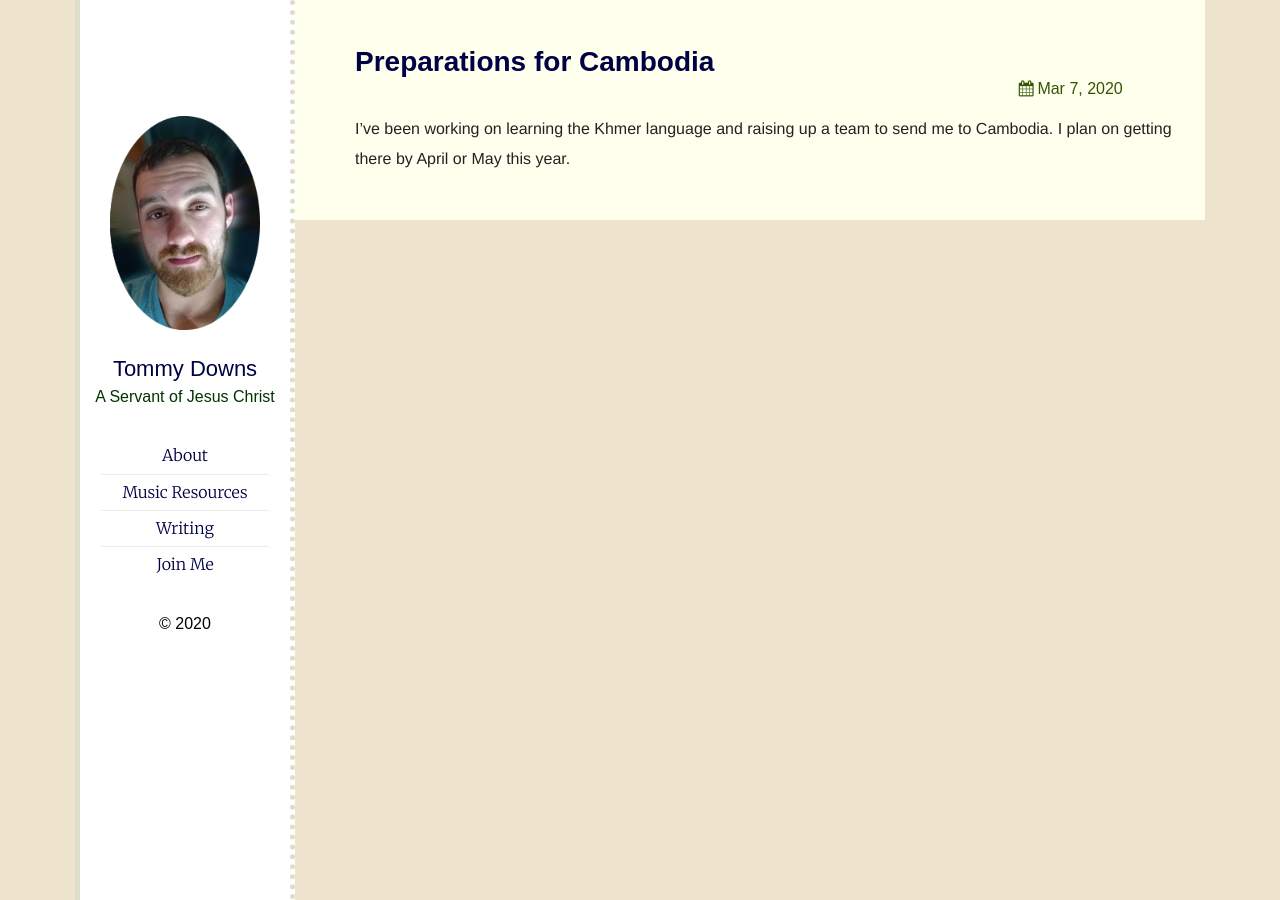
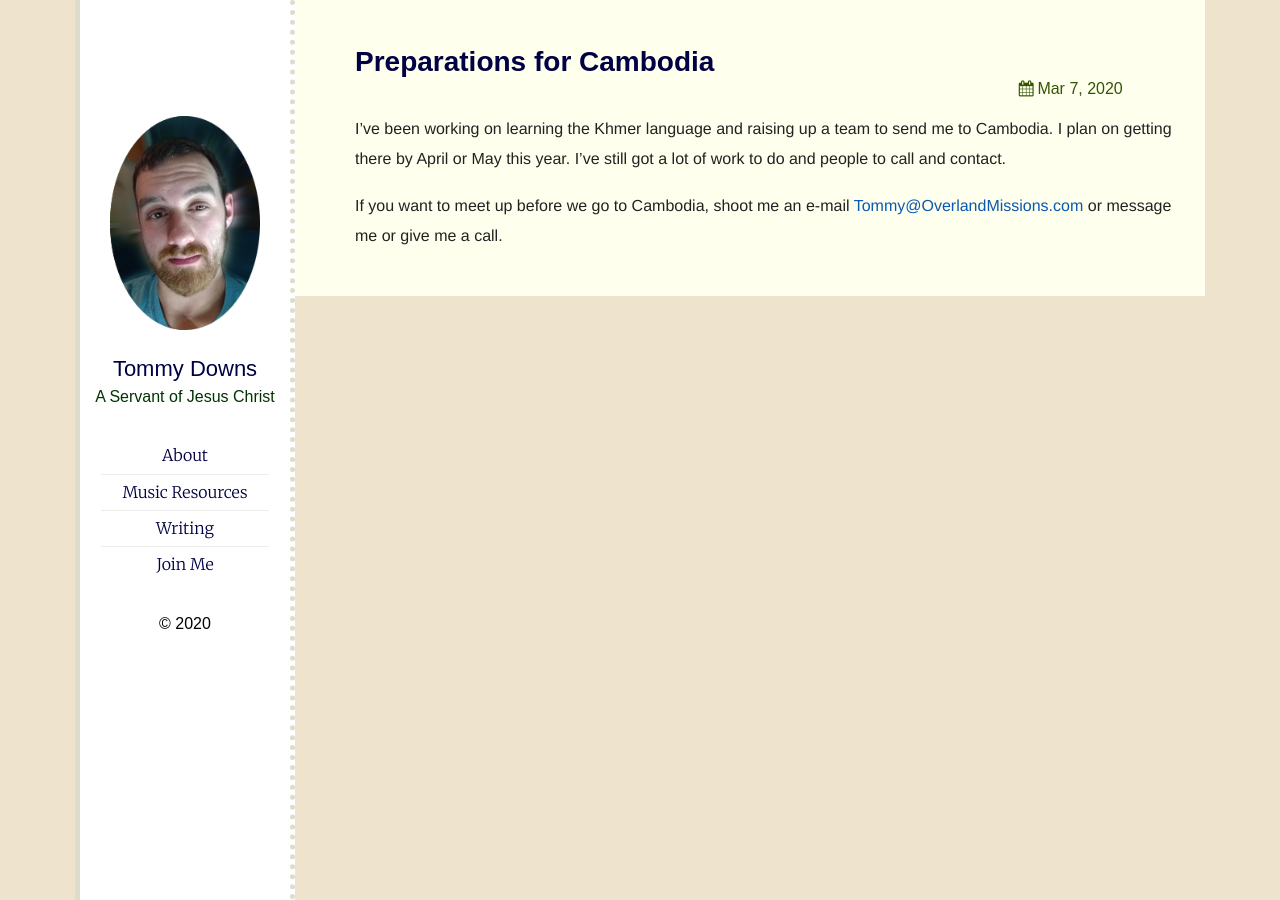
Before and after one commit to tnelsond/tnelsond, a Jekyll site: the page built from _posts/2020-02-07-cambodia-preparations.md, in a window 1280 px wide. Built offline with Jekyll 4.4.1, drawn with Linux system fonts in a browser that asks for light colours.

Commit message:
Added another or

```diff
--- a/_posts/2020-02-07-cambodia-preparations.md
+++ b/_posts/2020-02-07-cambodia-preparations.md
@@ -6,4 +6,6 @@ tags: cambodia
 ---
 
 I've been working on learning the Khmer language and raising up a team to send me to Cambodia.
-I plan on getting there by April or May this year.
+I plan on getting there by April or May this year. I've still got a lot of work to do and people to call and contact.
+
+If you want to meet up before we go to Cambodia, shoot me an e-mail [Tommy@OverlandMissions.com](mailto:tommy@overlandmissions.com) or message me or give me a call.
```
Also changed, not shown: join.md (+1 -1 lines).
